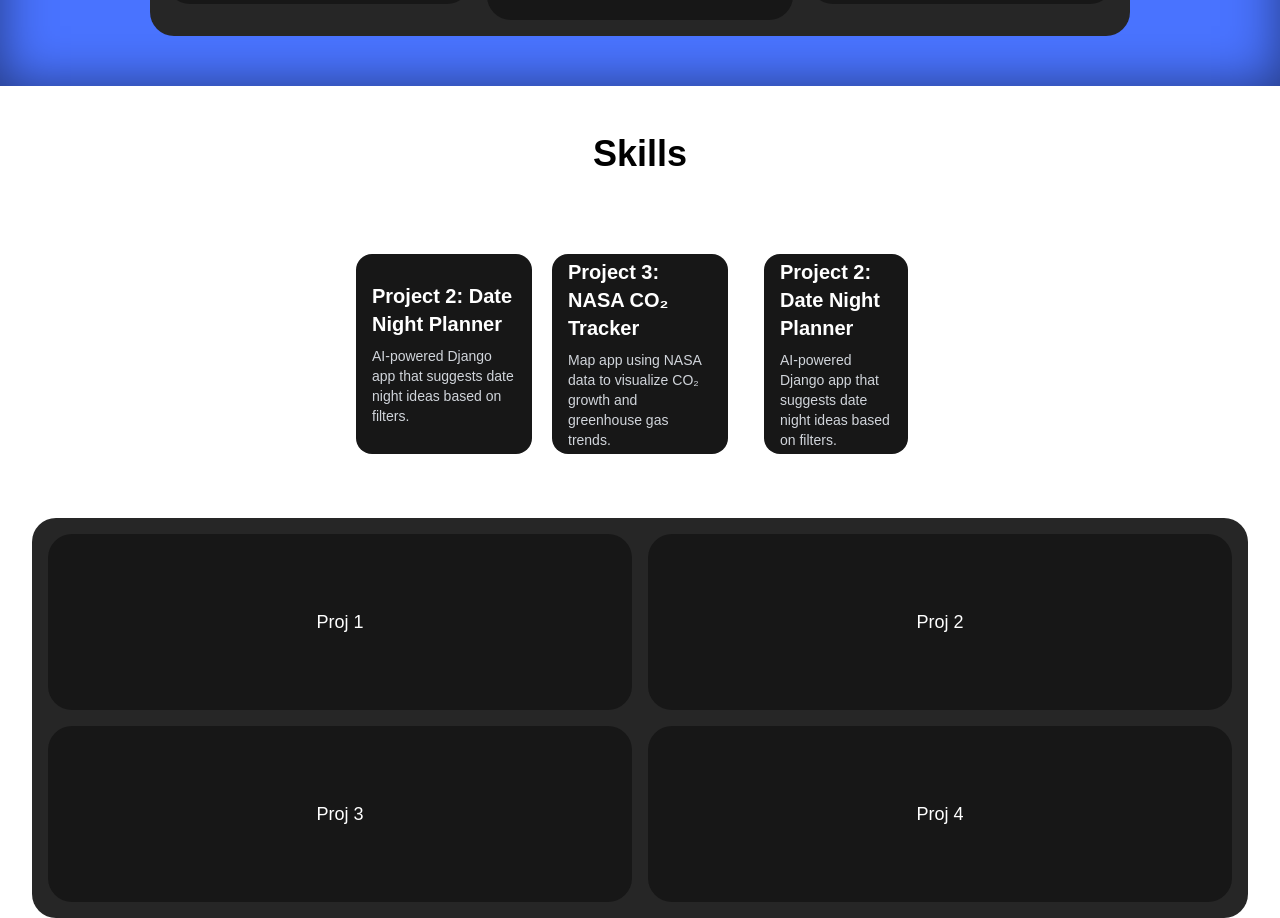
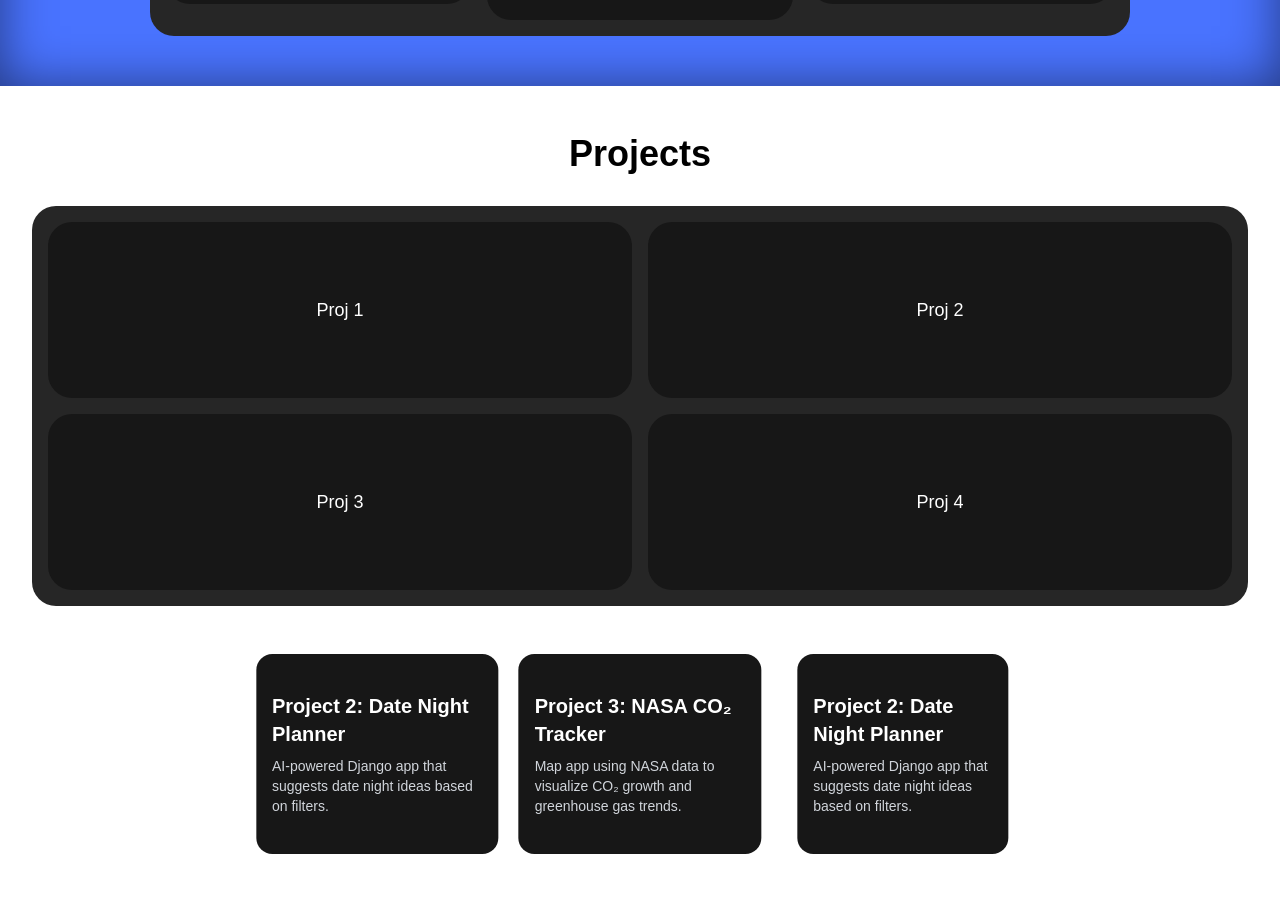
Before and after one commit to Josejose424/personal, a Next.js app: page / in a window 1280 px wide. Shown: the part 774-1692 px from the top of the page. Built offline with nearby package versions, Linux system fonts and the light colour scheme; some icons are missing.

Commit message:
New Look

```diff
--- a/app/page.js
+++ b/app/page.js
@@ -71,8 +71,16 @@ export default function Home() {
        </section>
 
   <div className="px-4 sm:px-8">
-    <h1 className="text-4xl font-bold flex items-center justify-center p-4 mt-8 mb-4 text-black">Skills</h1>
-    <div className="w-[600px] mx-auto bg-custom-grey rounded-3xl p-4">
+    <h1 className="text-4xl font-bold flex items-center justify-center p-4 mt-8 mb-4 text-black"> Projects </h1>
+      {/* Black background section */}
+      <div className="grid grid-cols-2 grid-rows-2 gap-4 w-full max-w-7xl mx-auto p-4 mt-4 h-[400px] bg-neutral-800 rounded-3xl">
+        <div className="bg-neutral-900 rounded-3xl flex items-center justify-center text-white text-lg">Proj 1</div>
+        <div className="bg-neutral-900 rounded-3xl flex items-center justify-center text-white text-lg">Proj 2</div>
+        <div className="bg-neutral-900 rounded-3xl flex items-center justify-center text-white text-lg">Proj 3</div>
+        <div className="bg-neutral-900 rounded-3xl flex items-center justify-center text-white text-lg">Proj 4</div>
+      </div>
+
+      <div className="w-[800px] mx-auto bg-custom-grey rounded-3xl p-4">
       <Swiper
         modules={[Navigation, Pagination, Autoplay]}
         spaceBetween={20}
@@ -115,13 +123,6 @@ export default function Home() {
             </SwiperSlide>
             </Swiper>
     </div>
-      {/* Black background section */}
-      <div className="grid grid-cols-2 grid-rows-2 gap-4 w-full max-w-7xl mx-auto p-4 mt-4 h-[400px] bg-neutral-800 rounded-3xl">
-        <div className="bg-neutral-900 rounded-3xl flex items-center justify-center text-white text-lg">Proj 1</div>
-        <div className="bg-neutral-900 rounded-3xl flex items-center justify-center text-white text-lg">Proj 2</div>
-        <div className="bg-neutral-900 rounded-3xl flex items-center justify-center text-white text-lg">Proj 3</div>
-        <div className="bg-neutral-900 rounded-3xl flex items-center justify-center text-white text-lg">Proj 4</div>
-      </div>
     </div>
     </div>
   );
```
